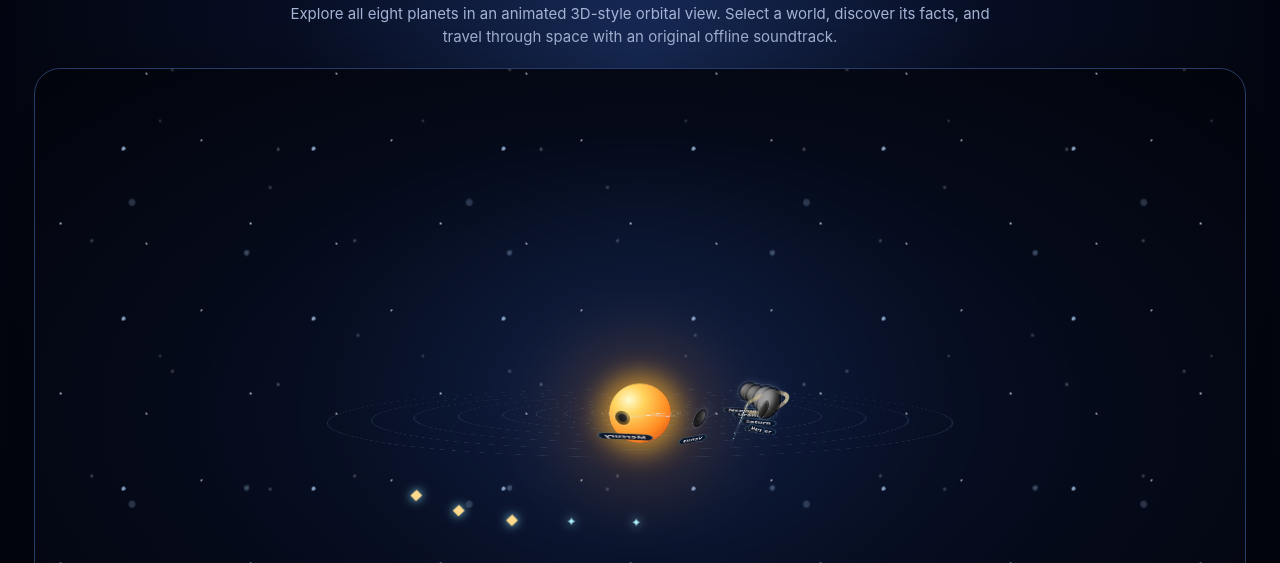
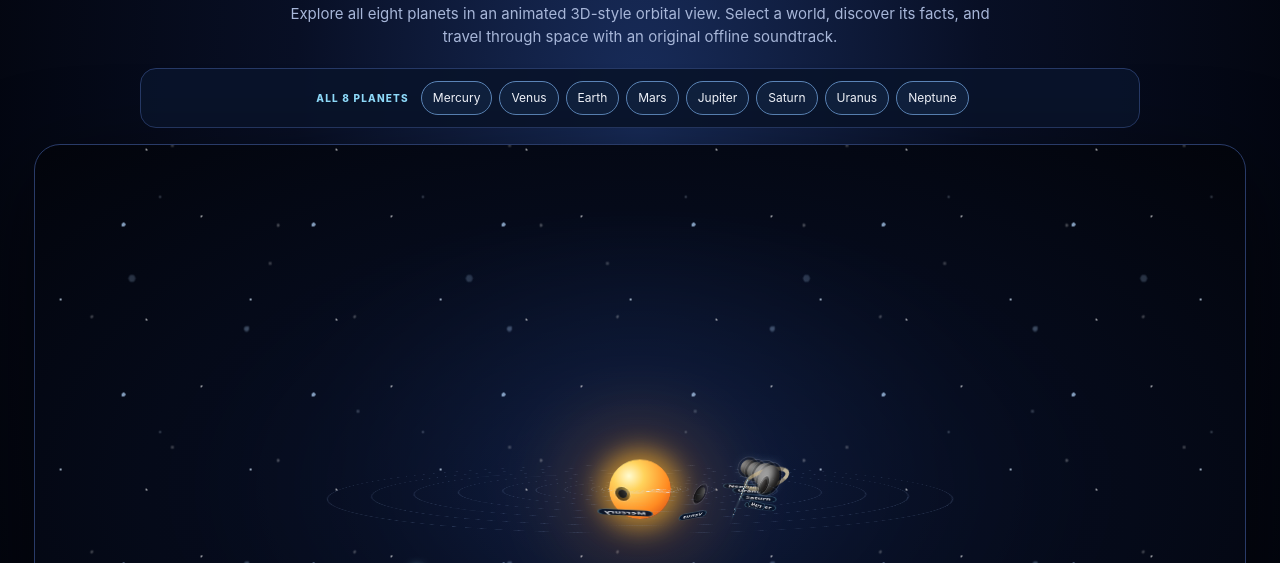
Before and after one commit to hrashal-gondedahalli/NASA-SPACEx, a website: page solar-system/immersive.html in a window 1280 px wide. Shown: the part 208-771 px from the top of the page. Drawn offline with Linux system fonts and the light colour scheme; grey boxes are pictures that could not be loaded.

Commit message:
Show all eight planet names in a visible row

```diff
--- a/solar-system/immersive.html
+++ b/solar-system/immersive.html
@@ -45,6 +45,7 @@ footer{text-align:center;color:#7284aa;font-size:11px;padding:24px 8px;line-heig
 .map-dot.sat{background:#83eaff}.map-dot.probe{background:#ffd98c}
 @media(max-width:720px){.map-marker{font-size:10px}}
 
+.all-planet-strip{display:flex;align-items:center;justify-content:center;gap:7px;flex-wrap:wrap;margin:12px auto 16px;padding:12px;background:#09142be8;border:1px solid var(--line);border-radius:16px;max-width:1000px}.all-planet-strip span{font-size:10px;font-weight:800;letter-spacing:.12em;color:#91dfff;margin:0 5px}.all-planet-strip button{font-size:12px;padding:7px 11px;border:1px solid #5c86b9;background:#10213e;color:#f5f8ff;border-radius:20px;cursor:pointer}.all-planet-strip button:hover{background:#16416a;border-color:#8feaff}
 .planet-name{position:absolute;left:50%;top:calc(100% + 7px);transform:translateX(-50%) rotateX(68deg);display:block;padding:2px 6px;border:1px solid #8feaff66;border-radius:8px;background:#07142beF;color:#f5f8ff;font:700 10px/1.2 system-ui,sans-serif;letter-spacing:.02em;white-space:nowrap;text-shadow:0 1px 4px #000;z-index:8;pointer-events:none}
 @media(max-width:720px){.planet-name{font-size:9px;padding:2px 4px}}
 </style>
@@ -53,6 +54,7 @@ footer{text-align:center;color:#7284aa;font-size:11px;padding:24px 8px;line-heig
 <header><div><div class="brand">NASA-SPACEx <span style="color:#8295bd">/ 3D SOLAR SYSTEM</span></div><div class="status">OFFLINE-READY EXPLORATION</div></div><div class="top-actions"><a href="./" style="text-decoration:none">← Solar System Home</a><button id="musicToggle" aria-pressed="false">♫ Start space music</button></div></header>
 <main>
 <section class="intro"><div class="eyebrow">INTERACTIVE PLANETARY ORRERY</div><h1>Journey Through Our Solar System</h1><p>Explore all eight planets in an animated 3D-style orbital view. Select a world, discover its facts, and travel through space with an original offline soundtrack.</p></section>
+<nav class="all-planet-strip" aria-label="All eight planets"><span>ALL 8 PLANETS</span><button onclick="selectPlanet('Mercury')">Mercury</button><button onclick="selectPlanet('Venus')">Venus</button><button onclick="selectPlanet('Earth')">Earth</button><button onclick="selectPlanet('Mars')">Mars</button><button onclick="selectPlanet('Jupiter')">Jupiter</button><button onclick="selectPlanet('Saturn')">Saturn</button><button onclick="selectPlanet('Uranus')">Uranus</button><button onclick="selectPlanet('Neptune')">Neptune</button></nav>
 <section class="stage" aria-label="Interactive 3D-style solar system">
 <div class="starfield"></div><div class="system">
 <div class="sun" aria-label="Sun" title="Sun"></div>
```
